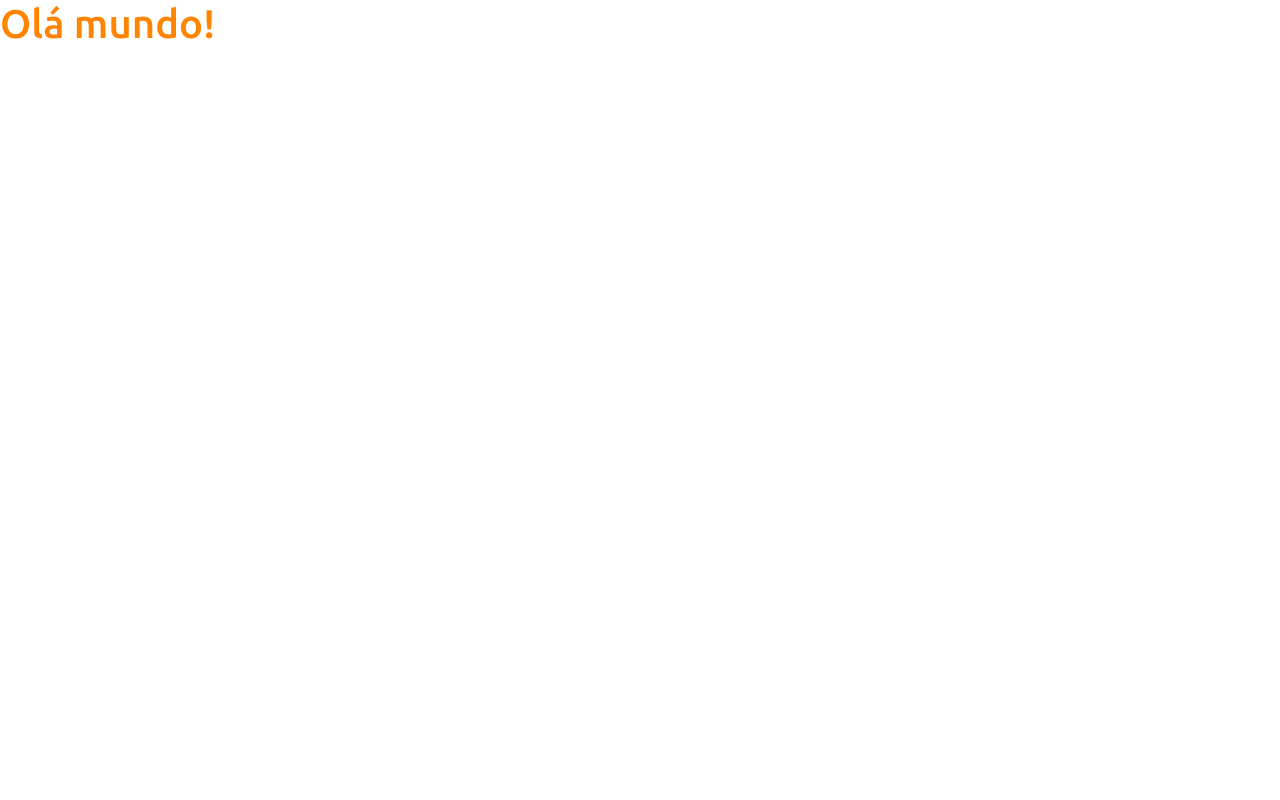
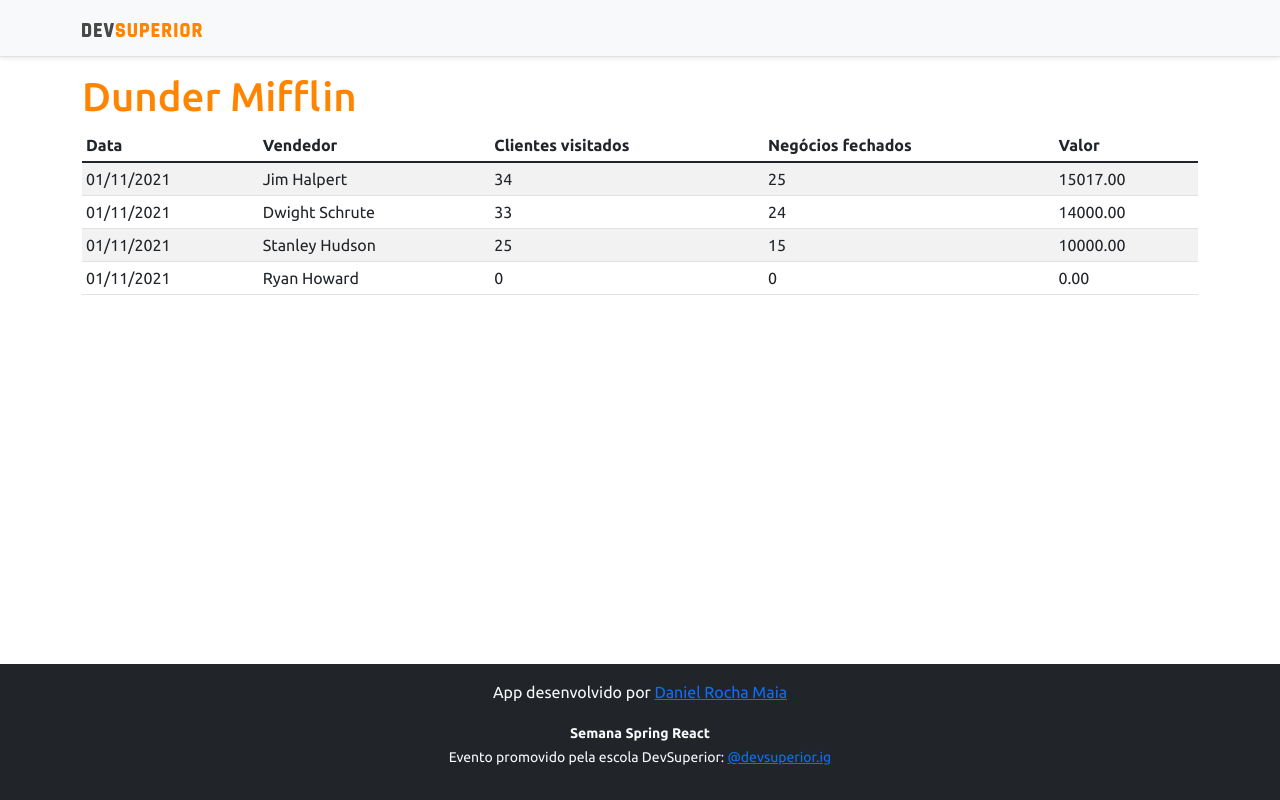
Before and after one commit to DanielGRRocha/projeto-sds5, a React (Create React App) app in the folder frontend/: page / in a window 1280 px wide. Built offline with nearby package versions, Linux system fonts and the light colour scheme.

Commit message:
Basic static components

```diff
--- a/frontend/src/App.tsx
+++ b/frontend/src/App.tsx
@@ -1,8 +1,17 @@
+import DataTable from "components/DataTable";
+import Footer from "components/Footer";
+import NavBar from "components/NavBar";
+
 function App() {
   return (
-    <div>
-      <h1 className="text-primary">Olá mundo!</h1>
-    </div>
+    <>
+      <NavBar />
+      <div className="container">
+        <h1 className="text-primary">Dunder Mifflin</h1>
+        <DataTable />
+      </div>
+      <Footer />
+    </>
   );
 }
 
--- /dev/null
+++ b/frontend/src/components/DataTable/index.tsx
@@ -0,0 +1,49 @@
+const DataTable = () => { //expressão lambda (atribuindo a variável NavBar a função sem nome)
+    return (
+        <div className="table-responsive">
+            <table className="table table-striped table-sm">
+                <thead>
+                    <tr>
+                        <th>Data</th>
+                        <th>Vendedor</th>
+                        <th>Clientes visitados</th>
+                        <th>Negócios fechados</th>
+                        <th>Valor</th>
+                    </tr>
+                </thead>
+                <tbody>
+                    <tr>
+                        <td>01/11/2021</td>
+                        <td>Jim Halpert</td>
+                        <td>34</td>
+                        <td>25</td>
+                        <td>15017.00</td>
+                    </tr>
+                    <tr>
+                        <td>01/11/2021</td>
+                        <td>Dwight Schrute</td>
+                        <td>33</td>
+                        <td>24</td>
+                        <td>14000.00</td>
+                    </tr>
+                    <tr>
+                        <td>01/11/2021</td>
+                        <td>Stanley Hudson</td>
+                        <td>25</td>
+                        <td>15</td>
+                        <td>10000.00</td>
+                    </tr>
+                    <tr>
+                        <td>01/11/2021</td>
+                        <td>Ryan Howard</td>
+                        <td>0</td>
+                        <td>0</td>
+                        <td>0.00</td>
+                    </tr>
+                </tbody>
+            </table>
+        </div>
+    );
+}
+
+export default DataTable;
--- /dev/null
+++ b/frontend/src/components/Footer/index.tsx
@@ -0,0 +1,13 @@
+const Footer = () => { //expressão lambda (atribuindo a variável NavBar a função sem nome)
+    return (
+        <footer className="footer mt-auto py-3 bg-dark">
+            <div className="container">
+                <p className="text-light">App desenvolvido por <a href="https://www.linkedin.com/in/daniel-rocha-maia-550b28121/" target="_blank" rel="noreferrer">Daniel Rocha Maia</a></p>
+                <p className="text-light"><small><strong>Semana Spring React</strong><br />
+                    Evento promovido pela escola DevSuperior: <a href="https://instagram.com/devsuperior.ig" target="_blank" rel="noreferrer">@devsuperior.ig</a></small></p>
+            </div>
+        </footer>
+    );
+}
+
+export default Footer;
--- /dev/null
+++ b/frontend/src/components/NavBar/index.tsx
@@ -0,0 +1,15 @@
+import ImgDsDark from 'assets/img/ds-dark.svg'
+
+const NavBar = () => { //expressão lambda (atribuindo a variável NavBar a função sem nome)
+    return (
+        <div className="d-flex flex-column flex-md-row align-items-center p-3 px-md-4 mb-3 bg-light border-bottom shadow-sm">
+            <div className="container">
+                <nav className="my-2 my-md-0 mr-md-3">
+                    <img src={ImgDsDark} alt="DevSuperior" width="120" />
+                </nav>
+            </div>
+        </div>
+    );
+}
+
+export default NavBar;
```
Also changed, not shown: frontend/src/assets/img/ds-dark.svg (added).
